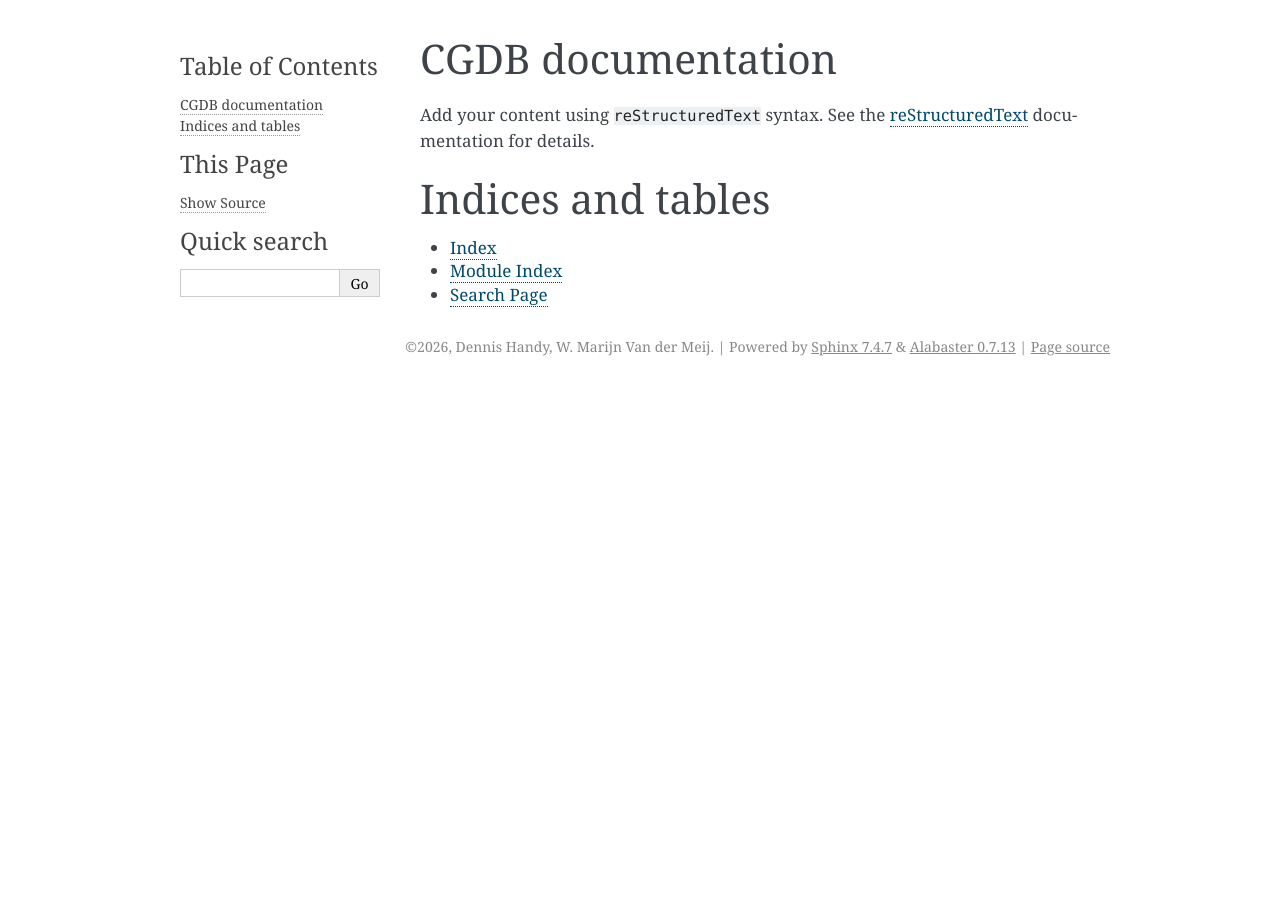
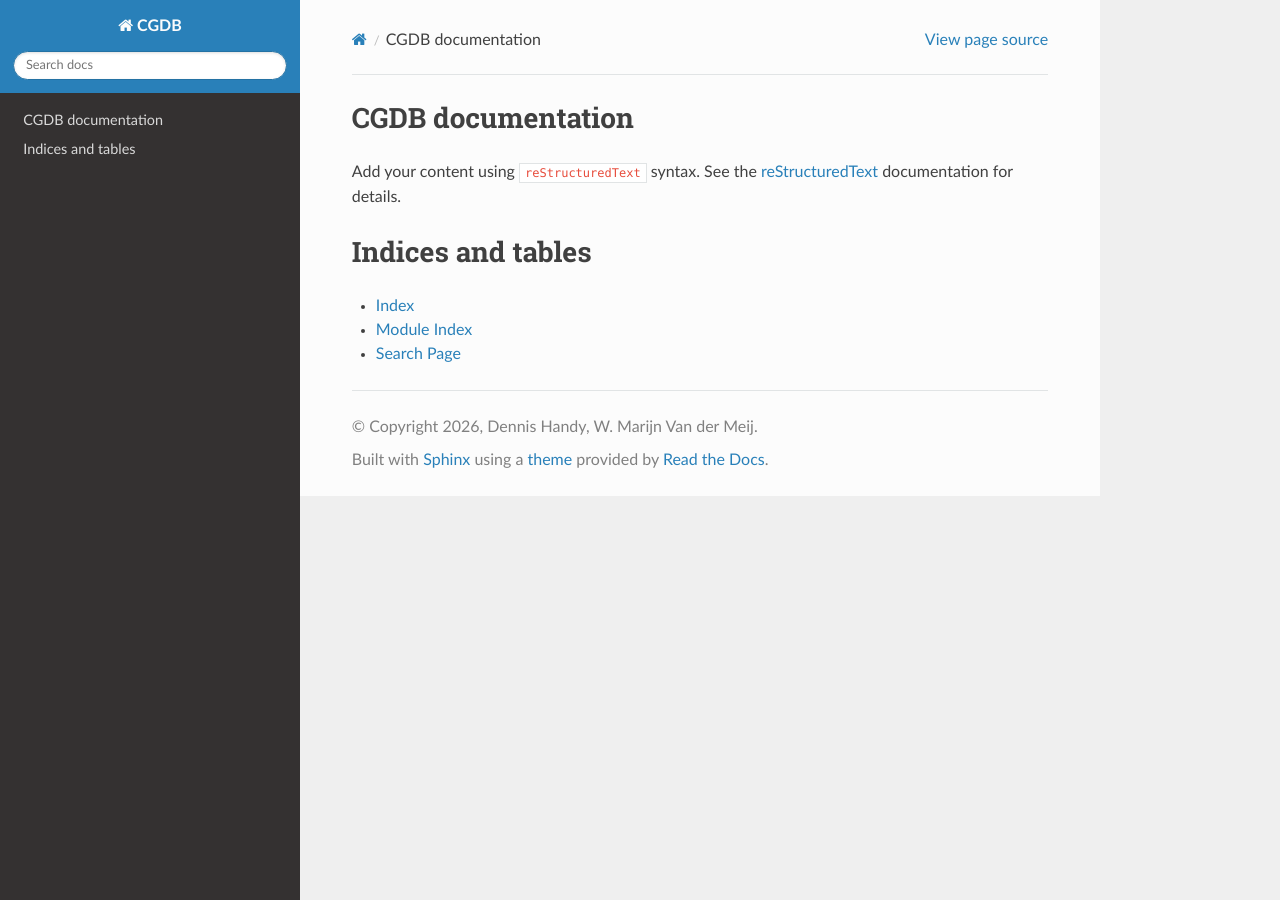
Before and after one commit to Cologne-Geomorphological-Software-Lab/CGDB, a Sphinx documentation site: the page built from docs/source/index.rst, in a window 1280 px wide. Built offline with Sphinx 7.4.7 and the Read the Docs theme 3.1.0, drawn with Linux system fonts in a browser that asks for light colours; pages that are not in the unit, such as notebooks, are missing from menus.

Commit message:
modified conf.py

```diff
--- a/docs/source/conf.py
+++ b/docs/source/conf.py
@@ -37,3 +37,5 @@ exclude_patterns = ["migrations"]
 
 html_theme = "alabaster"
 html_static_path = ["_static"]
+
+html_theme = "sphinx_rtd_theme"
--- a/requirements.txt
+++ b/requirements.txt
@@ -38,3 +38,4 @@ django-stubs-ext
 
 # Documentation
 sphinx
+sphinx-rtd-theme
```
